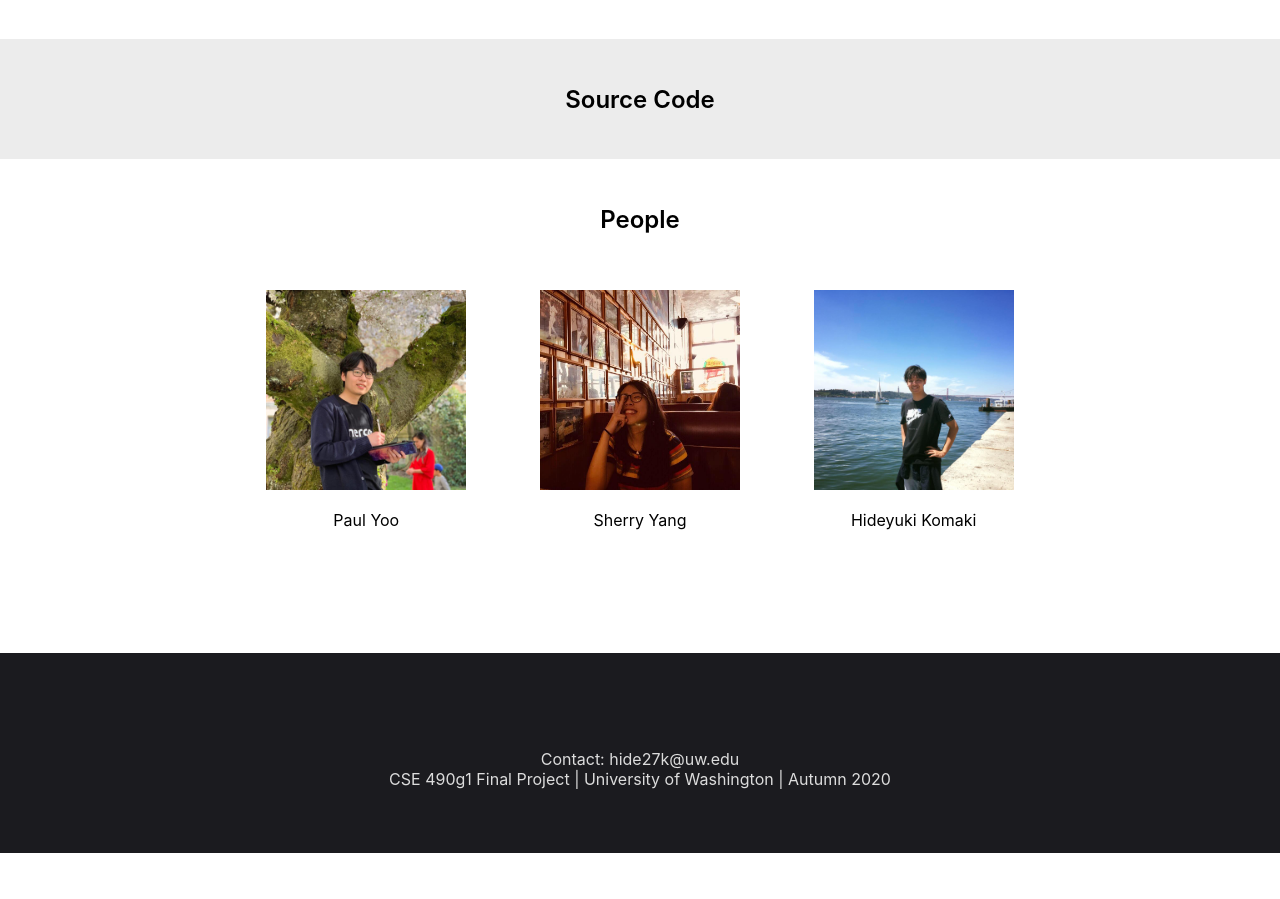
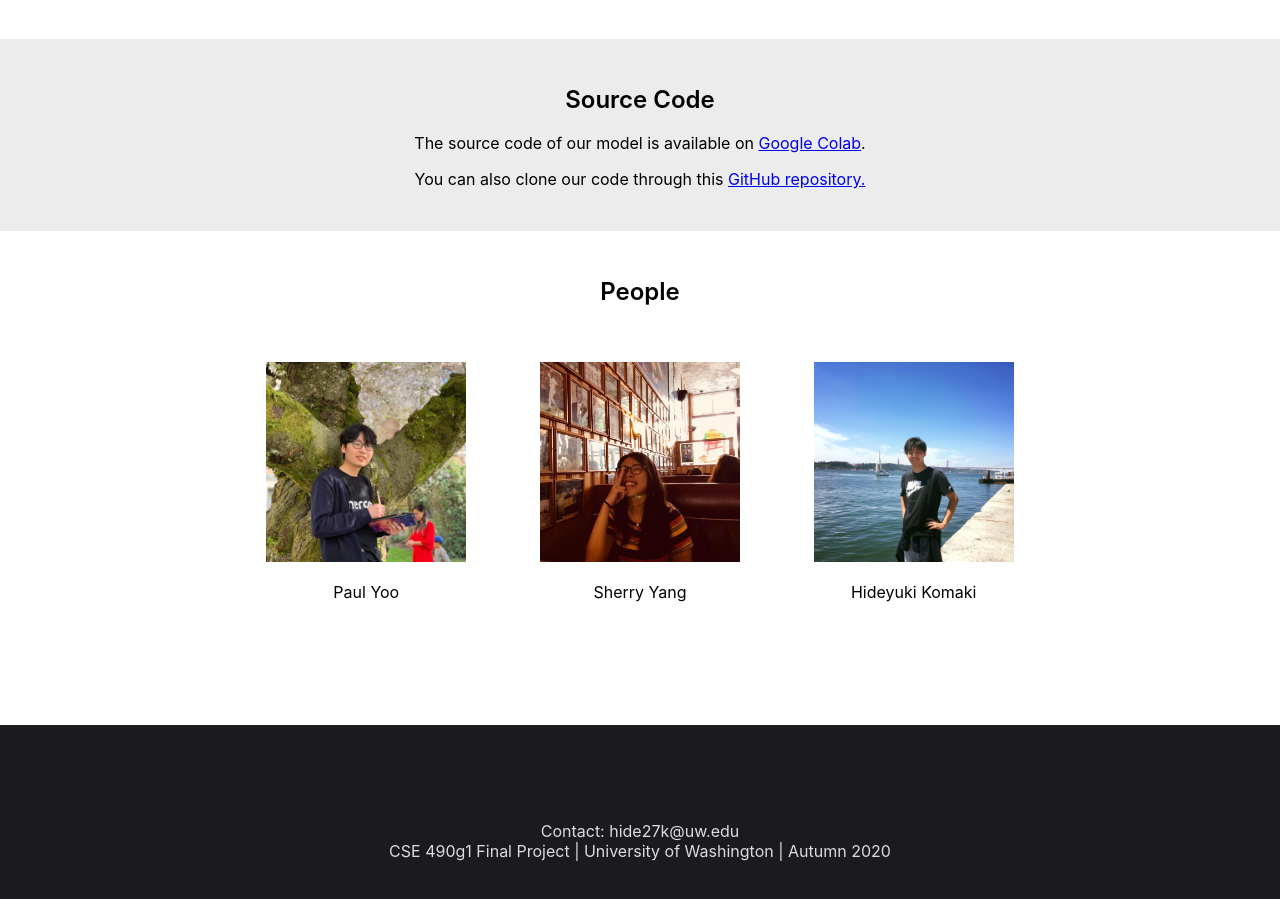
Before and after one commit to hide27k/music-style-transfer, a React (Create React App) app in the folder front-end/: page / in a window 1280 px wide. Shown: the part 9340-10239 px from the top of the page. Before the commit the page ends 10193 px from the top, so only its background shows below. Built offline with nearby package versions, Linux system fonts and the light colour scheme.

Commit message:
Add source codes.

```diff
--- a/front-end/src/Code.js
+++ b/front-end/src/Code.js
@@ -4,6 +4,12 @@ function Code() {
   return (
     <div id="code">
       <h2>Source Code</h2>
+      <p>
+      The source code of our model is available on <a href="https://colab.research.google.com/drive/1wIzk3mAcrKap6fmqHUNRdBr6q6p02tlj?usp=sharing" target="__blank">Google Colab</a>.
+      </p>
+      <p>
+      You can also clone our code through this <a href="https://github.com/hide27k/music-style-transfer" target="__blank" >GitHub repository.</a>
+      </p>
     </div>
   )
 }
```
Also changed, not shown: 1 other file (tests, documents, lock files or other folders).
